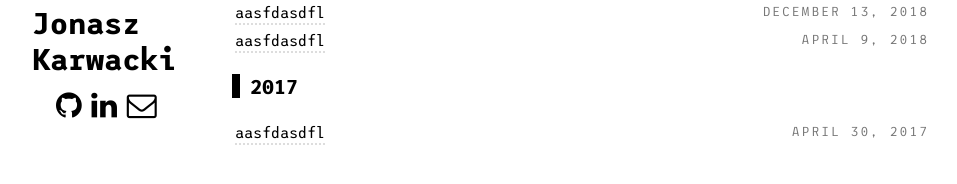
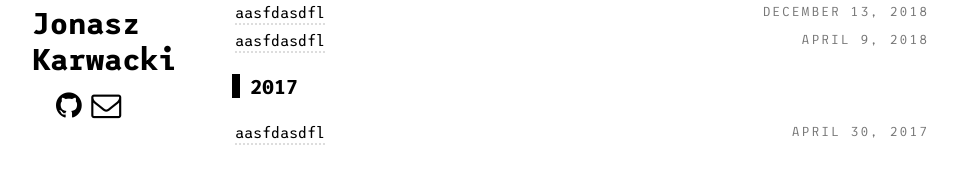
Before and after one commit to escofresco/escofresco.github.io, a Jekyll site: the page built from index.html, in a window 1280 px wide. Shown: the part 522-706 px from the top of the page, without its empty margins (18-975 px from the left). Built offline with Jekyll 4.4.1, drawn with Linux system fonts in a browser that asks for light colours; nearby versions of some CDN libraries.

Commit message:
remove image

```diff
--- a/_includes/sidebar.html
+++ b/_includes/sidebar.html
@@ -12,7 +12,6 @@
 
   <section class="meta">
     <a href="{{ site.github.owner_url }}" target="_blank" title="Follow me on GitHub" aria-label="Follow me on GitHub"><i class="fa fa-github"></i></a>
-    <a href="https://www.linkedin.com/in/jonasz-karwacki-82072b150/" target="_blank" title="Find me on LinkedIn" aria-label="Find me on LinkedIn"><i class="fa fa-linkedin"></i></a>
     <a href="mailto:jonaszakr@gmail.com?subject=hi jonasz!" target="_blank" title="Email me" aria-label="Email me"><i class="fa fa-envelope-o"></i></a>
   </section>
 
```
